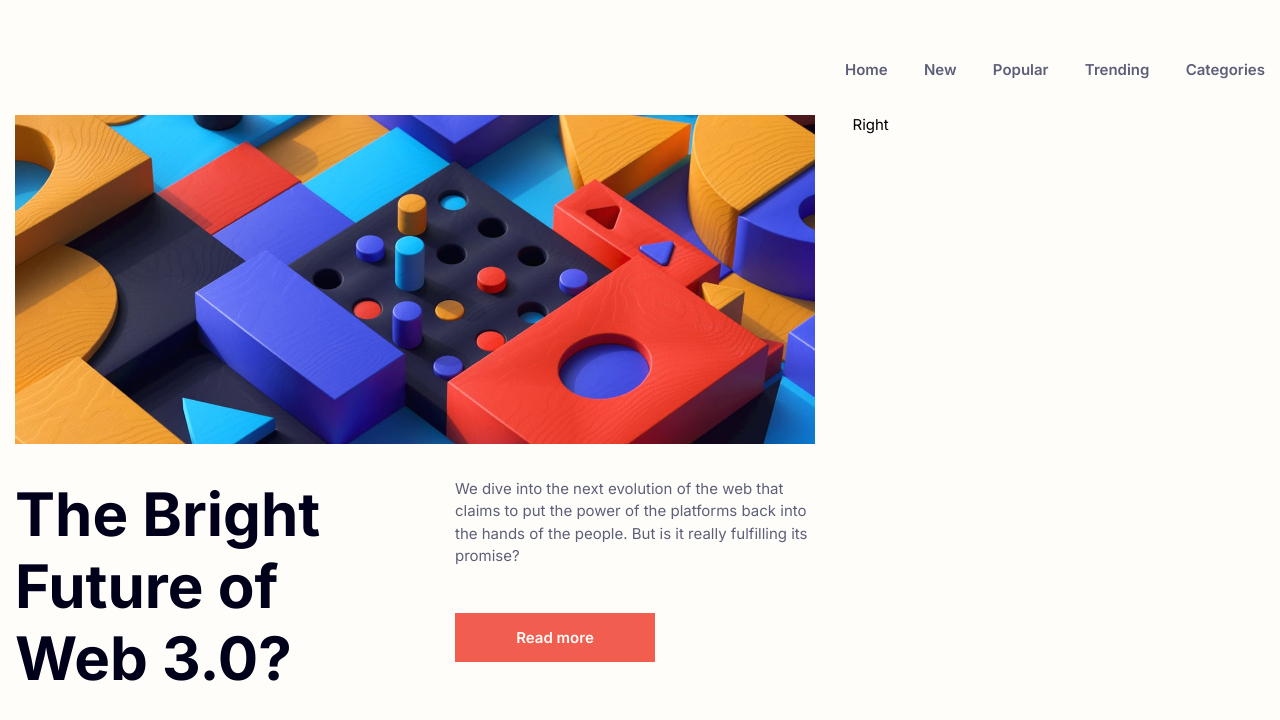
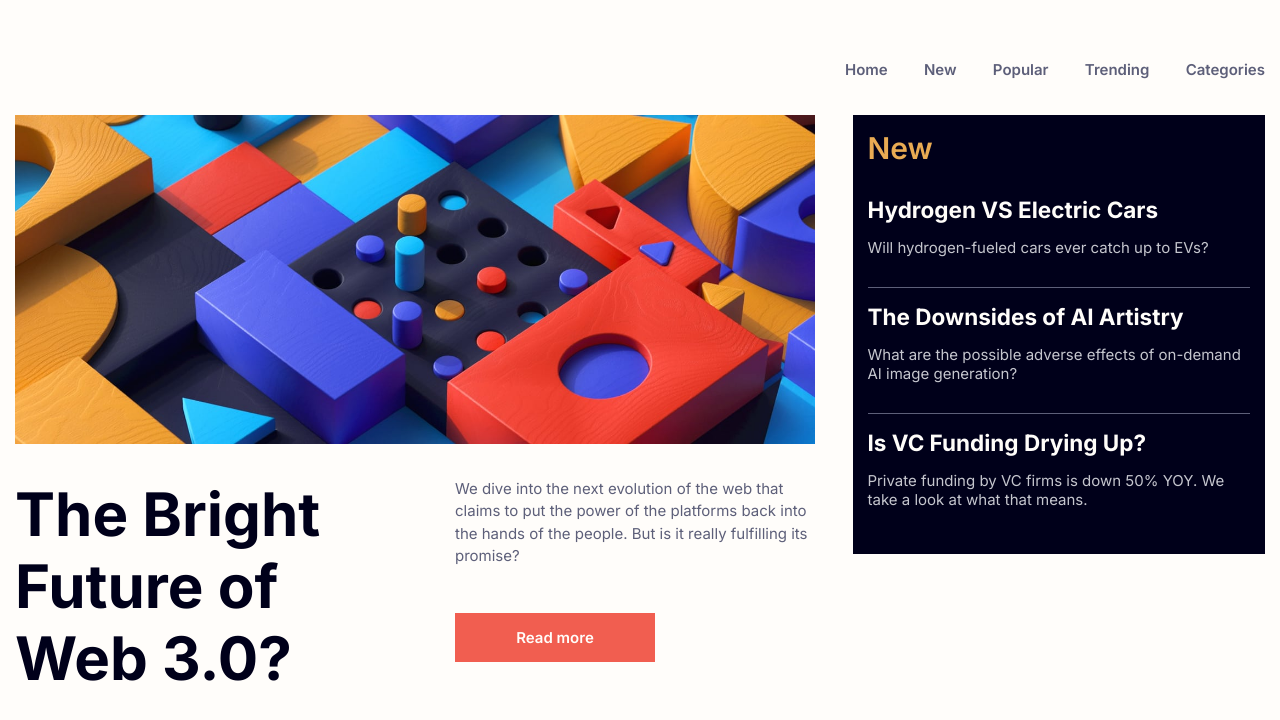
Before and after one commit to Fadili-Abderrahmane/news-homepage, a React (Create React App) app: page / in a window 1280 px wide. Shown: the top 720 px of the page. Built offline with nearby package versions, Linux system fonts and the light colour scheme.

Commit message:
banner new

```diff
--- a/src/components/Banner/banner.styles.ts
+++ b/src/components/Banner/banner.styles.ts
@@ -56,3 +56,33 @@ export const BannerButton = styled.a`
 export const BannerRight = styled.div`
 	width: 33%;
 `;
+
+export const BannerNew = styled.div`
+	background-color: var(--very-dark-blue);
+	padding: 1rem;
+`;
+
+export const NewTitle = styled.h1`
+	color: var(--soft-orange);
+	font-weight: 600;
+	margin-bottom: 1rem;
+`;
+
+export const NewItem = styled.div`
+	padding-bottom: 2rem;
+	border-bottom: 1px solid var(--dark-grayish-blue);
+	padding-top: 1rem;
+
+	&:nth-child(4) {
+		border: none;
+	}
+`;
+
+export const NewItemTitle = styled.h2`
+	color: var(--off-white);
+`;
+
+export const NewItemText = styled.p`
+	color: var(--grayish-blue);
+	margin-top: 1rem;
+`;
--- a/src/components/Banner/banner.tsx
+++ b/src/components/Banner/banner.tsx
@@ -10,6 +10,11 @@ import {
 	BannerContentRight,
 	BannerText,
 	BannerButton,
+	BannerNew,
+	NewTitle,
+	NewItem,
+	NewItemTitle,
+	NewItemText,
 } from './banner.styles';
 
 function Banner() {
@@ -34,7 +39,33 @@ function Banner() {
 					</BannerContentRight>
 				</BannerContent>
 			</BannerLeft>
-			<BannerRight>Right</BannerRight>
+			<BannerRight>
+				<BannerNew>
+					<NewTitle>New</NewTitle>
+					<NewItem>
+						<NewItemTitle>Hydrogen VS Electric Cars</NewItemTitle>
+						<NewItemText>
+							Will hydrogen-fueled cars ever catch up to EVs?
+						</NewItemText>
+					</NewItem>
+
+					<NewItem>
+						<NewItemTitle>The Downsides of AI Artistry</NewItemTitle>
+						<NewItemText>
+							What are the possible adverse effects of on-demand AI image
+							generation?
+						</NewItemText>
+					</NewItem>
+
+					<NewItem>
+						<NewItemTitle>Is VC Funding Drying Up?</NewItemTitle>
+						<NewItemText>
+							Private funding by VC firms is down 50% YOY. We take a look at
+							what that means.
+						</NewItemText>
+					</NewItem>
+				</BannerNew>
+			</BannerRight>
 		</BannerContainer>
 	);
 }
```
